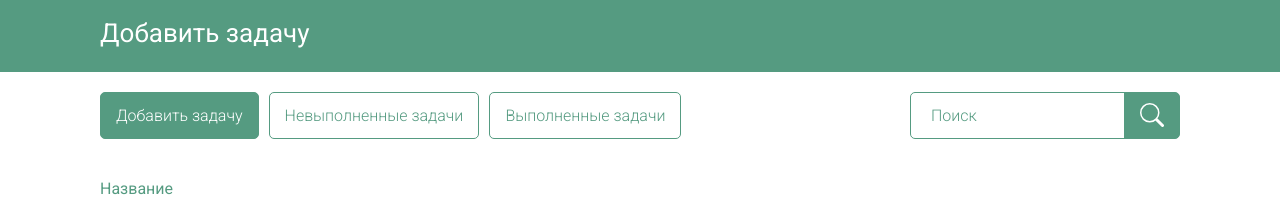
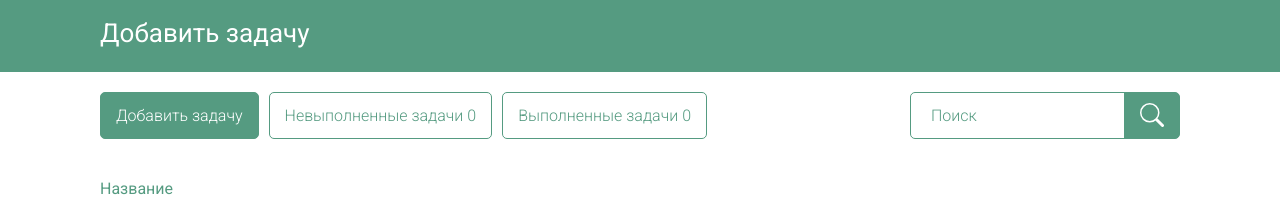
Before and after one commit to friezpotato/Todo-List, a Vue app: page / in a window 1280 px wide. Shown: the top 197 px of the page. Built offline with nearby package versions, Linux system fonts and the light colour scheme.

Commit message:
add counter

```diff
--- a/src/App.vue
+++ b/src/App.vue
@@ -1,6 +1,8 @@
 <template>
     <div id="app">
         <v-header
+        :tasks="tasks"
+        :finishTasks="finishTasks"
         @changeTitle="isActive"
         />
 
--- a/src/components/Header.vue
+++ b/src/components/Header.vue
@@ -8,9 +8,28 @@
         <div class="container">
             <header class="nav">
                 <div class="button_group">
-                    <button @click="isActive" value="Добавить задачу" :class="[(title=='Добавить задачу') ? 'button_active' : 'button']">Добавить задачу</button>
-                    <button @click="isActive" value="Невыполненные задачи" :class="[(title=='Невыполненные задачи') ? 'button_active' : 'button']">Невыполненные задачи</button>
-                    <button @click="isActive" value="Выполненные задачи" :class="[(title=='Выполненные задачи') ? 'button_active' : 'button']">Выполненные задачи</button>
+                    <button
+                    @click="isActive"
+                    value="Добавить задачу"
+                    :class="[(title=='Добавить задачу') ? 'button_active' : 'button']"
+                    >Добавить задачу
+                    </button>
+
+                    <button
+                    @click="isActive"
+                    value="Невыполненные задачи"
+                    :class="[(title=='Невыполненные задачи') ? 'button_active' : 'button']"
+                    >Невыполненные задачи
+                    <span :tasks="tasks" v-text="tasks.length"></span>
+                    </button>
+
+                    <button
+                    @click="isActive"
+                    value="Выполненные задачи"
+                    :class="[(title=='Выполненные задачи') ? 'button_active' : 'button']"
+                    >Выполненные задачи
+                    <span :finishTasks="finishTasks" v-text="finishTasks.length"></span>
+                    </button>
                 </div>
                 <form class="search_form">
                     <input class="search_input" type="text" placeholder="Поиск">
@@ -28,6 +47,10 @@
 
 <script>
     export default {
+        props: {
+            tasks: Array,
+            finishTasks: Array
+        },
         name: 'v-header',
         data(){
             return{
```
Lines whose indentation alone changed are shown as unchanged.
